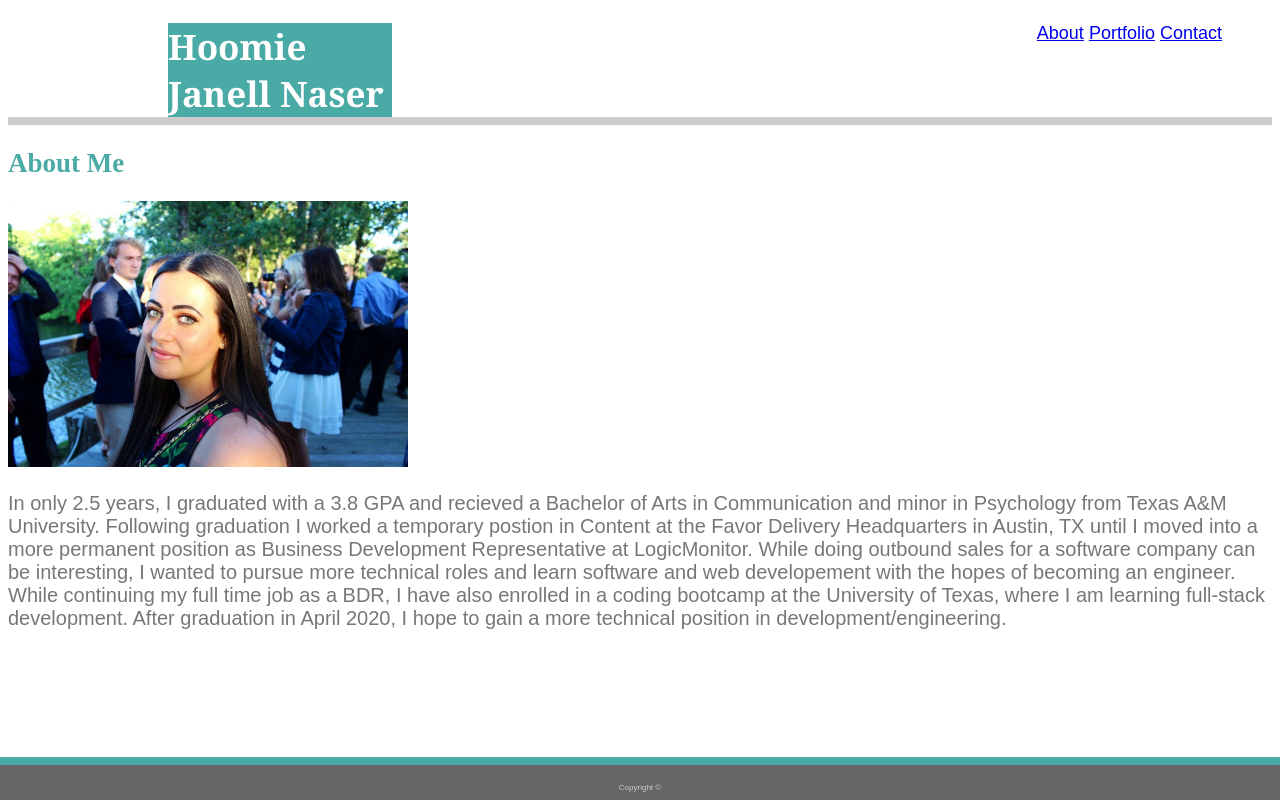
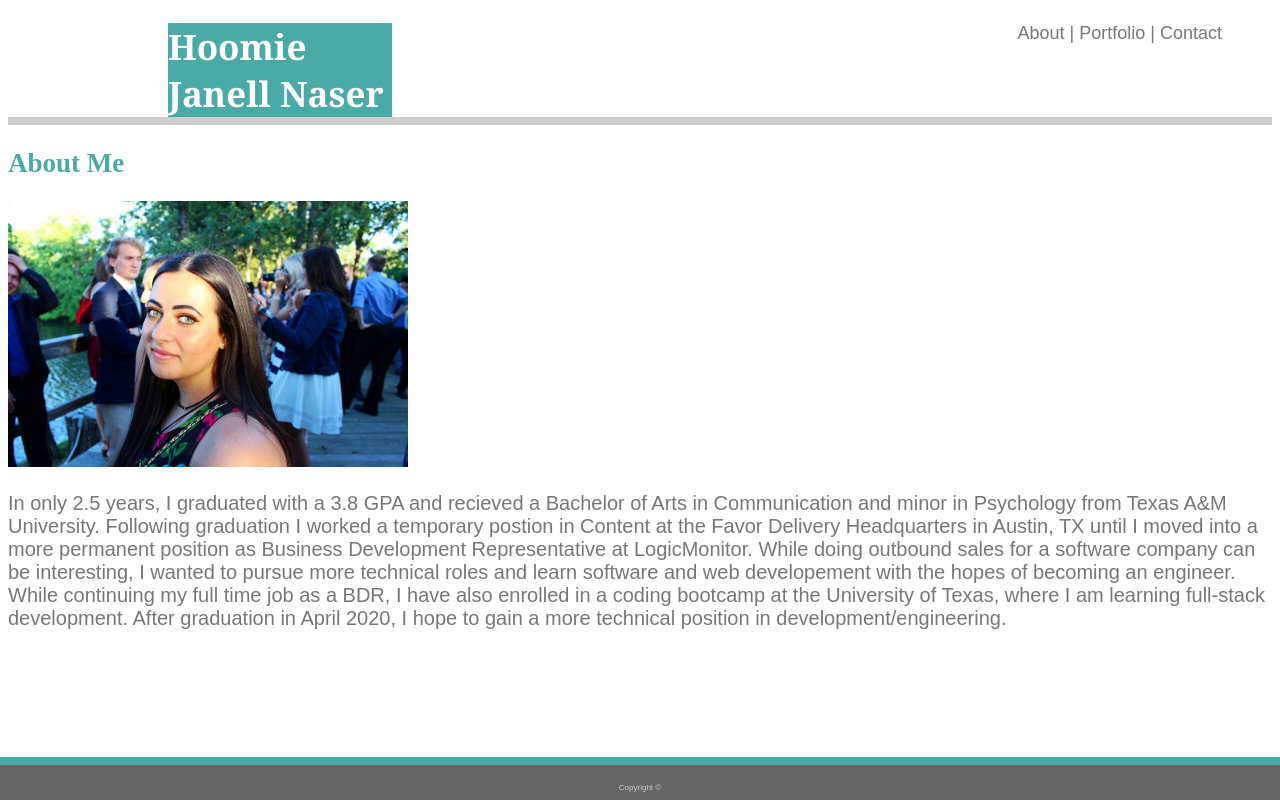
Before and after one commit to HoomieJanell/assignment_1, a plain HTML site: page index.html in a window 1280 px wide. Drawn offline with Linux system fonts and the light colour scheme.

Commit message:
css on nav

```diff
--- a/assets/css/style.css
+++ b/assets/css/style.css
@@ -121,3 +121,8 @@ body {
 .heading2 {
     color: #4aaaa5
 }
+
+a {
+    color: #777777;
+    text-decoration: none;
+}
--- a/index.html
+++ b/index.html
@@ -9,8 +9,8 @@
 <body>
     <header class="header">
         <nav class="nav">
-            <a href="index.html">About</a>
-            <a href="portfolio.html">Portfolio</a>
+            <a href="index.html">About | </a>
+            <a href="portfolio.html">Portfolio | </a>
             <a href="contact.html">Contact</a>
         </nav>
         <h1 class="myname">Hoomie Janell Naser</h1>
```
Also changed, not shown: contact.html (+2 -2 lines), portfolio.html (+2 -2 lines).
